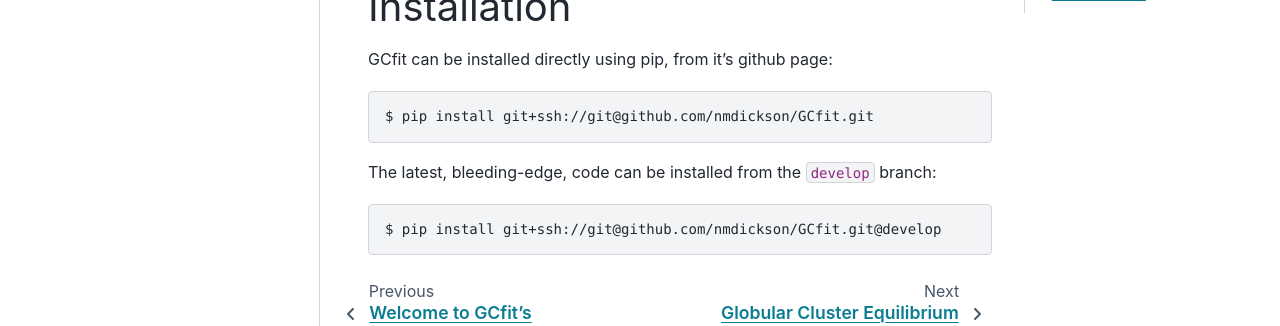
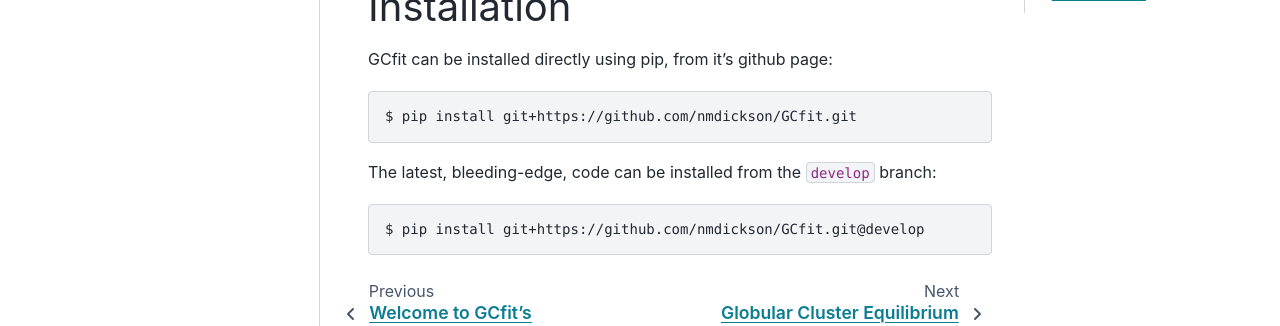
Before and after one commit to nmdickson/GCfit, a Sphinx documentation site: the page built from docs/source/installation.rst, in a window 1280 px wide. Shown: the part 163-489 px from the top of the page. Built offline with Sphinx 7.4.7 and the PyData theme 0.15.4, drawn with Linux system fonts in a browser that asks for light colours.

Commit message:
update installation docs to use https

```diff
--- a/docs/source/installation.rst
+++ b/docs/source/installation.rst
@@ -8,11 +8,11 @@
 
 .. code-block:: console
 
-   $ pip install git+ssh://git@github.com/nmdickson/GCfit.git
+   $ pip install git+https://github.com/nmdickson/GCfit.git
 
 
 The latest, bleeding-edge, code can be installed from the ``develop`` branch:
 
 .. code-block:: console
 
-   $ pip install git+ssh://git@github.com/nmdickson/GCfit.git@develop
+   $ pip install git+https://github.com/nmdickson/GCfit.git@develop
```
